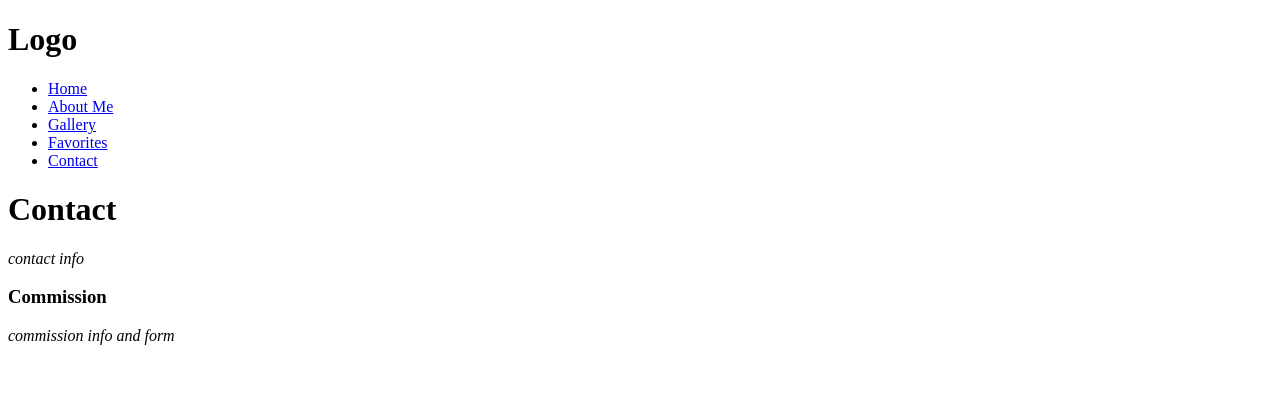
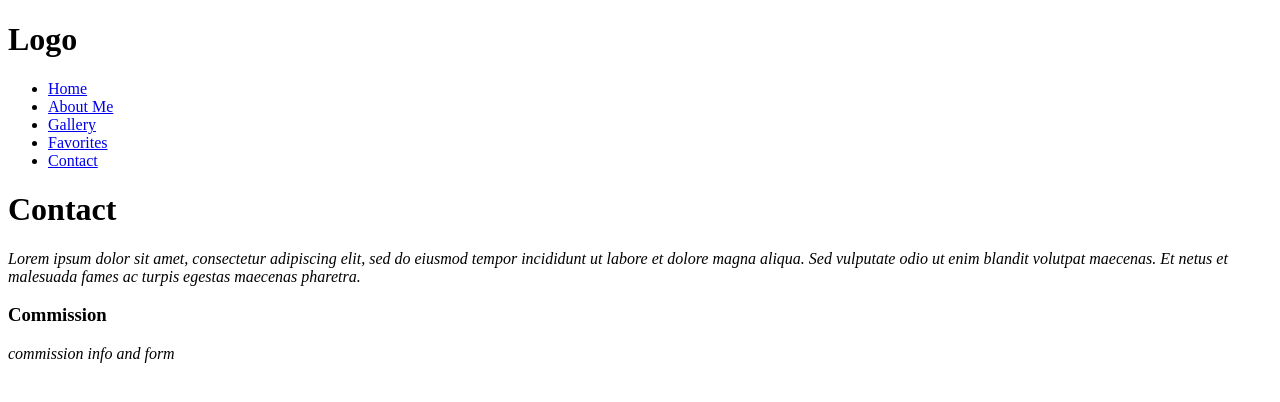
Before and after one commit to ChaseSully222/FrontEnd-Capstone, a React (Create React App) app: page /contact in a window 1280 px wide. Shown: the top 402 px of the page. Built offline with nearby package versions, Linux system fonts and the light colour scheme.

Commit message:
added placeholder text in several components

```diff
--- a/src/components/aboutme/AboutMe.js
+++ b/src/components/aboutme/AboutMe.js
@@ -4,6 +4,7 @@ const AboutMe = props => {
   return (
     <>
       <h1>About the artist</h1>
+      <p>Lorem ipsum dolor sit amet, consectetur adipiscing elit, sed do eiusmod tempor incididunt ut labore et dolore magna aliqua. Sed vulputate odio ut enim blandit volutpat maecenas. Et netus et malesuada fames ac turpis egestas maecenas pharetra. Tincidunt lobortis feugiat vivamus at augue. Tincidunt ornare massa eget egestas purus viverra. Aliquet lectus proin nibh nisl condimentum id venenatis a condimentum. Justo laoreet sit amet cursus sit amet dictum sit. Faucibus ornare suspendisse sed nisi. At elementum eu facilisis sed odio morbi quis commodo odio. Ac turpis egestas maecenas pharetra convallis.</p>
       <button
         type="button"
         className="btn"
--- a/src/components/contact/contact.js
+++ b/src/components/contact/contact.js
@@ -1,11 +1,11 @@
 import React, { useState, useEffect } from "react";
 
-const Contact = props => {
+const Contact = () => {
   return (
     <>
       <h1>Contact</h1>
       <p>
-        <em>contact info</em>
+        <em>Lorem ipsum dolor sit amet, consectetur adipiscing elit, sed do eiusmod tempor incididunt ut labore et dolore magna aliqua. Sed vulputate odio ut enim blandit volutpat maecenas. Et netus et malesuada fames ac turpis egestas maecenas pharetra.</em>
       </p>
       <h3>Commission</h3>
       <em>commission info and form </em>
```
